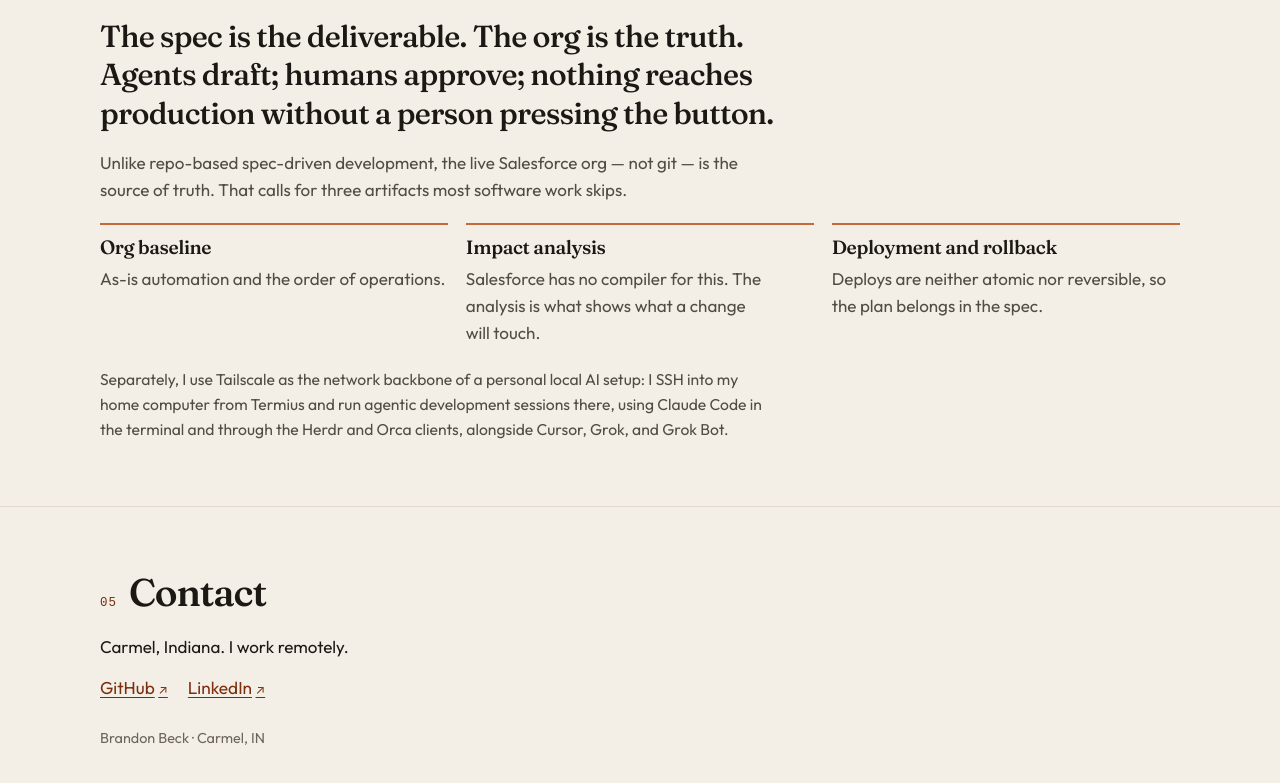
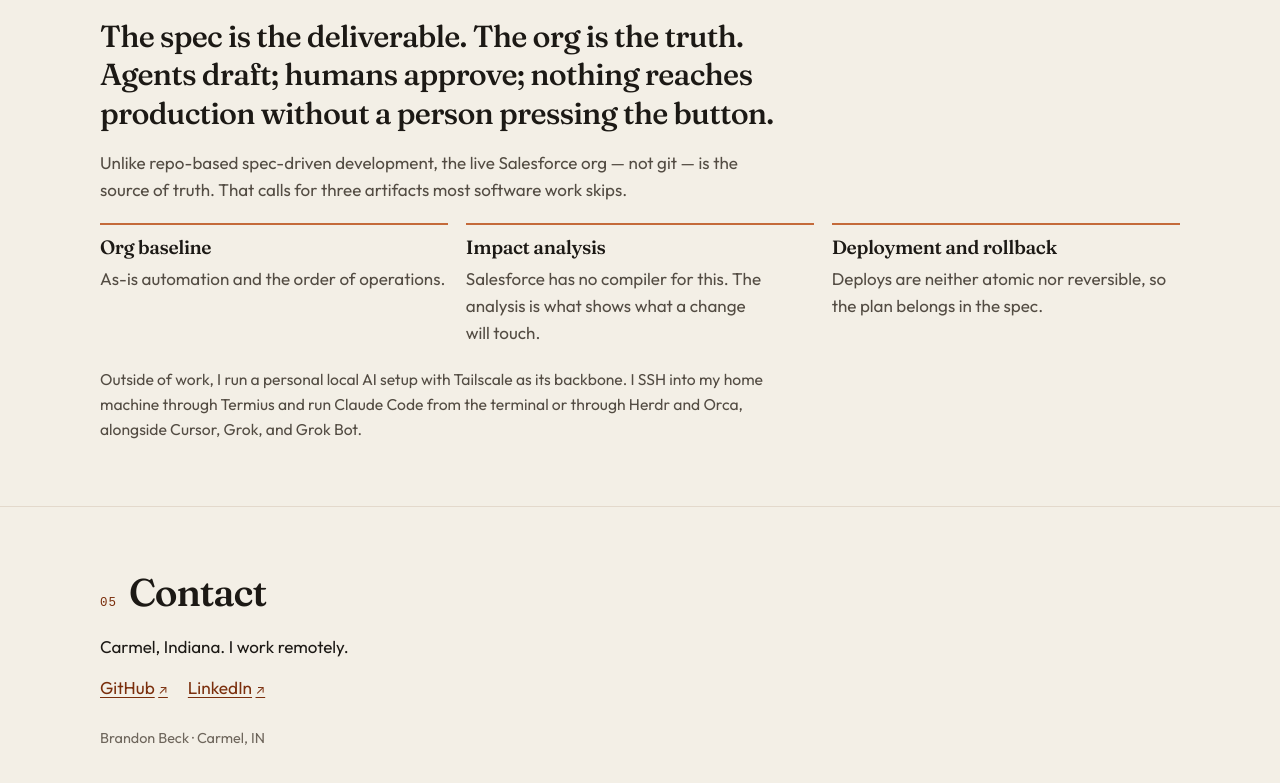
Before and after one commit to beck-systems/beck-systems.github.io, a plain HTML site: page index.html in a window 1280 px wide. Shown: the part 6487-7270 px from the top of the page. Drawn offline with Linux system fonts and the light colour scheme.

Commit message:
Revise the local AI aside.
Use the shorter outside-of-work wording for the Tailscale, Termius, and client sentence.

Co-authored-by: B <beck-systems@users.noreply.github.com>

```diff
--- a/index.html
+++ b/index.html
@@ -439,7 +439,7 @@
             <p>Deploys are neither atomic nor reversible, so the plan belongs in the spec.</p>
           </li>
         </ol>
-        <p class="aside">Separately, I use Tailscale as the network backbone of a personal local AI setup: I SSH into my home computer from Termius and run agentic development sessions there, using Claude Code in the terminal and through the Herdr and Orca clients, alongside Cursor, Grok, and Grok Bot.</p>
+        <p class="aside">Outside of work, I run a personal local AI setup with Tailscale as its backbone. I SSH into my home machine through Termius and run Claude Code from the terminal or through Herdr and Orca, alongside Cursor, Grok, and Grok Bot.</p>
       </div>
     </section>
   </main>
```
